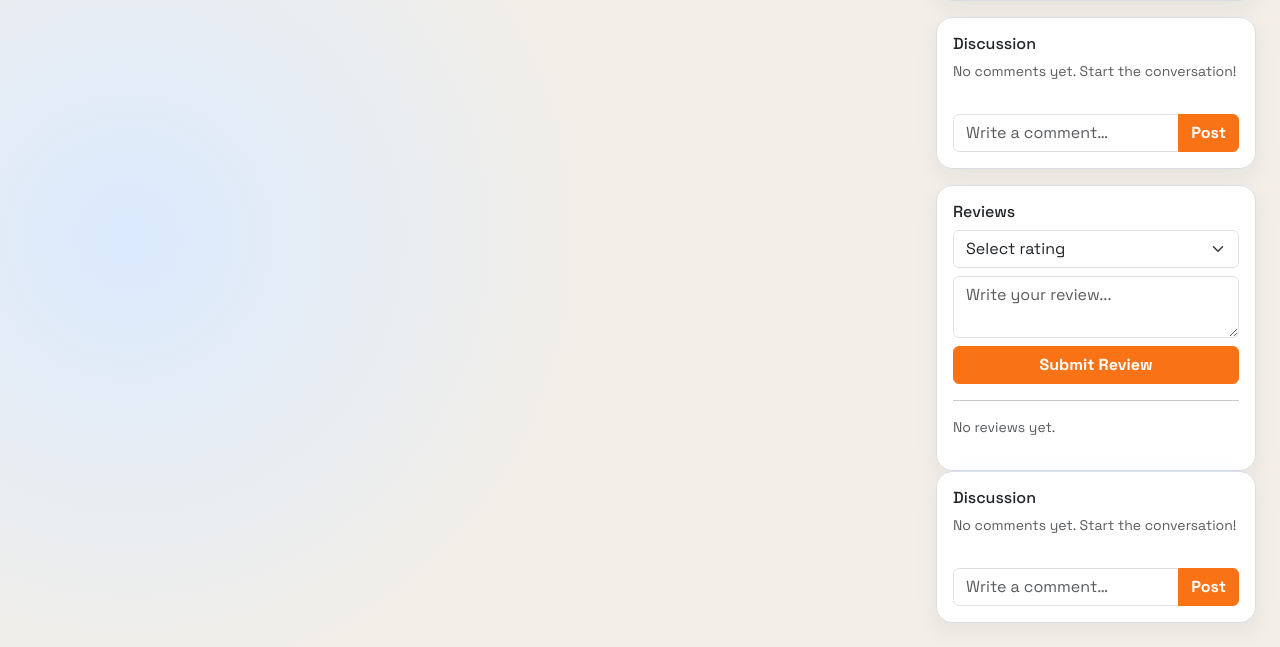
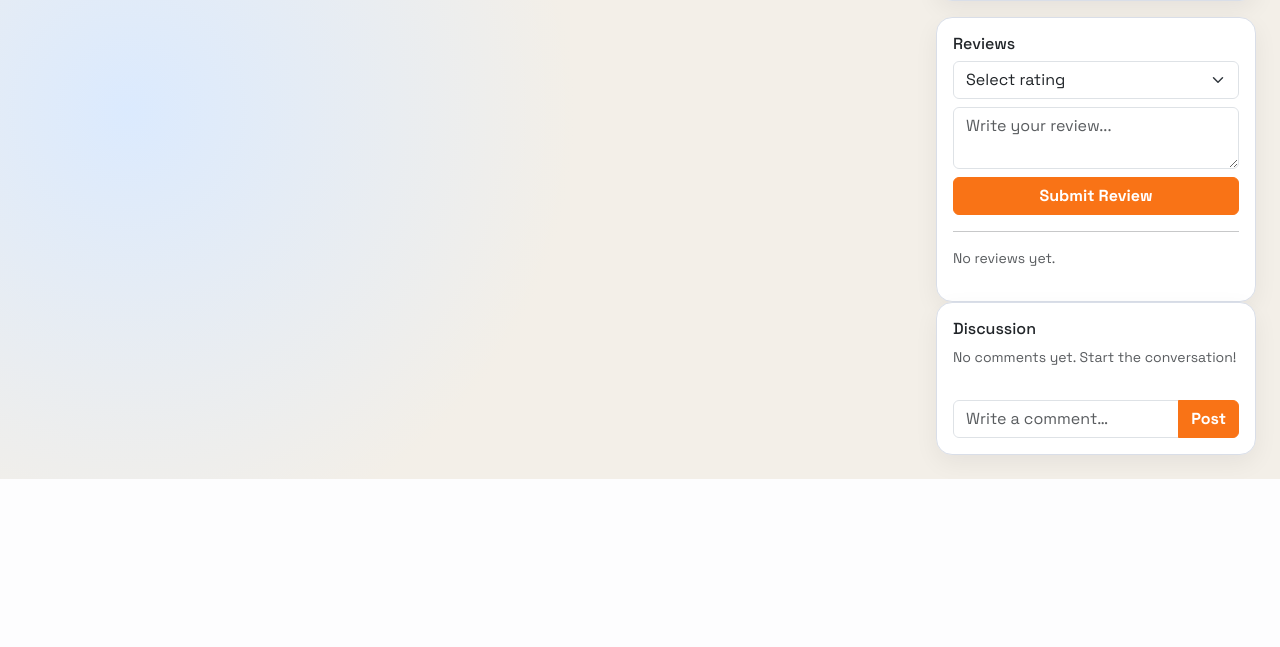
Before and after one commit to BaconPancakez/CITS3403_Project, a Flask app: template app/templates/coursepg.html in a window 1280 px wide. Shown: the part 993-1640 px from the top of the page. After the commit the page ends 1472 px from the top, so only its background shows below. Run offline with Flask 3, Linux system fonts and the light colour scheme; the template is opened without the code that fills it, so the values that code supplies are empty.

Commit message:
fix double up of discussion
Co-authored-by: Copilot <copilot@github.com>

```diff
--- a/app/models.py
+++ b/app/models.py
@@ -209,7 +209,7 @@ class Notification(TimestampMixin, db.Model):
     )
     course_code = db.Column(db.String(20), nullable=False)
     message = db.Column(db.String(300), nullable=False)
-    is_read = db.Column(db.Boolean, default=False)
+    is_read = db.Column(db.Boolean, default=False, nullable=False)
     user = db.relationship(
         "User",
         backref=db.backref("notifications", lazy="dynamic")
--- a/app/templates/coursepg.html
+++ b/app/templates/coursepg.html
@@ -186,44 +186,6 @@
                     {% else %}
                     <p class="text-muted small mb-0">No quizzes yet — add the first one above.</p>
                     {% endfor %}
-                </div>
-            </div>
-
-            {# Discussion card #}
-            <div class="card mb-3">
-                <div class="card-body">
-                    <h6>Discussion</h6>
-
-                    <div class="mb-3" style="max-height: 260px; overflow-y: auto;">
-                        {% for c in discussions %}
-                        <div class="mb-2 p-2 bg-light rounded">
-                            <p class="small mb-0">
-                                <strong>{{ c.display_name }}:</strong> {{ c.text }}
-                            </p>
-                            <p class="text-muted" style="font-size: 0.75rem;">
-                                {{ c.created_at.strftime("%d %b %Y %H:%M") }}
-                            </p>
-                            {% if current_user.role == "admin" %}
-                            <form method="post" action="{{ url_for('delete_discussion', discussion_id=c.id) }}">
-                                <button class="btn btn-sm btn-outline-danger mt-1" type="submit">
-                                    Remove Comment
-                                </button>
-                            </form>
-                            {% endif %}
-                        </div>
-                        {% else %}
-                        <p class="text-muted small">No comments yet. Start the conversation!</p>
-                        {% endfor %}
-                    </div>
-
-                    <form method="POST">
-                        <input type="hidden" name="form_type" value="discussion">
-                        <div class="input-group">
-                            <input type="text" name="comment" class="form-control" placeholder="Write a comment…"
-                                required>
-                            <button class="btn btn-primary" type="submit">Post</button>
-                        </div>
-                    </form>
                 </div>
             </div>
 
```
